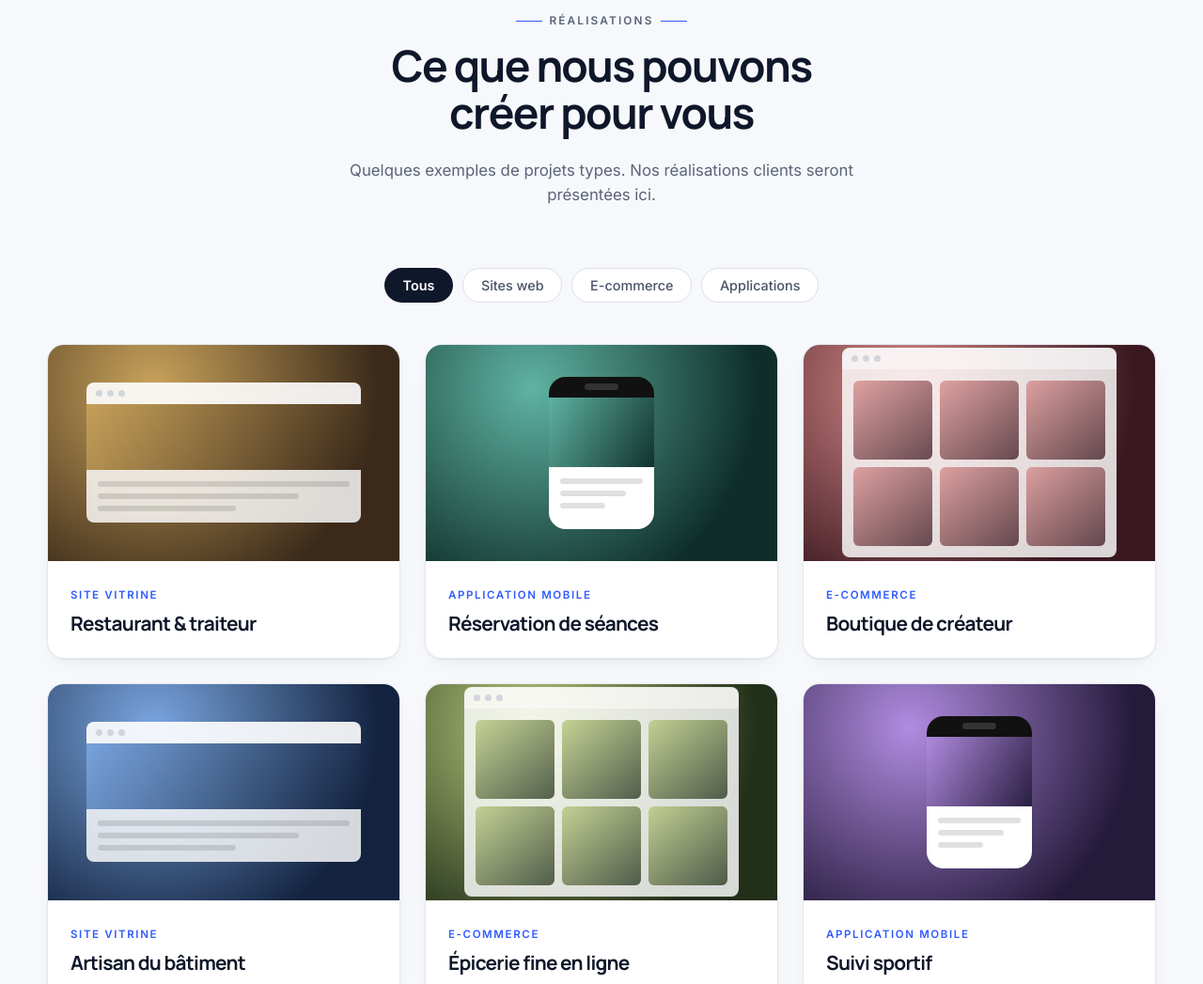
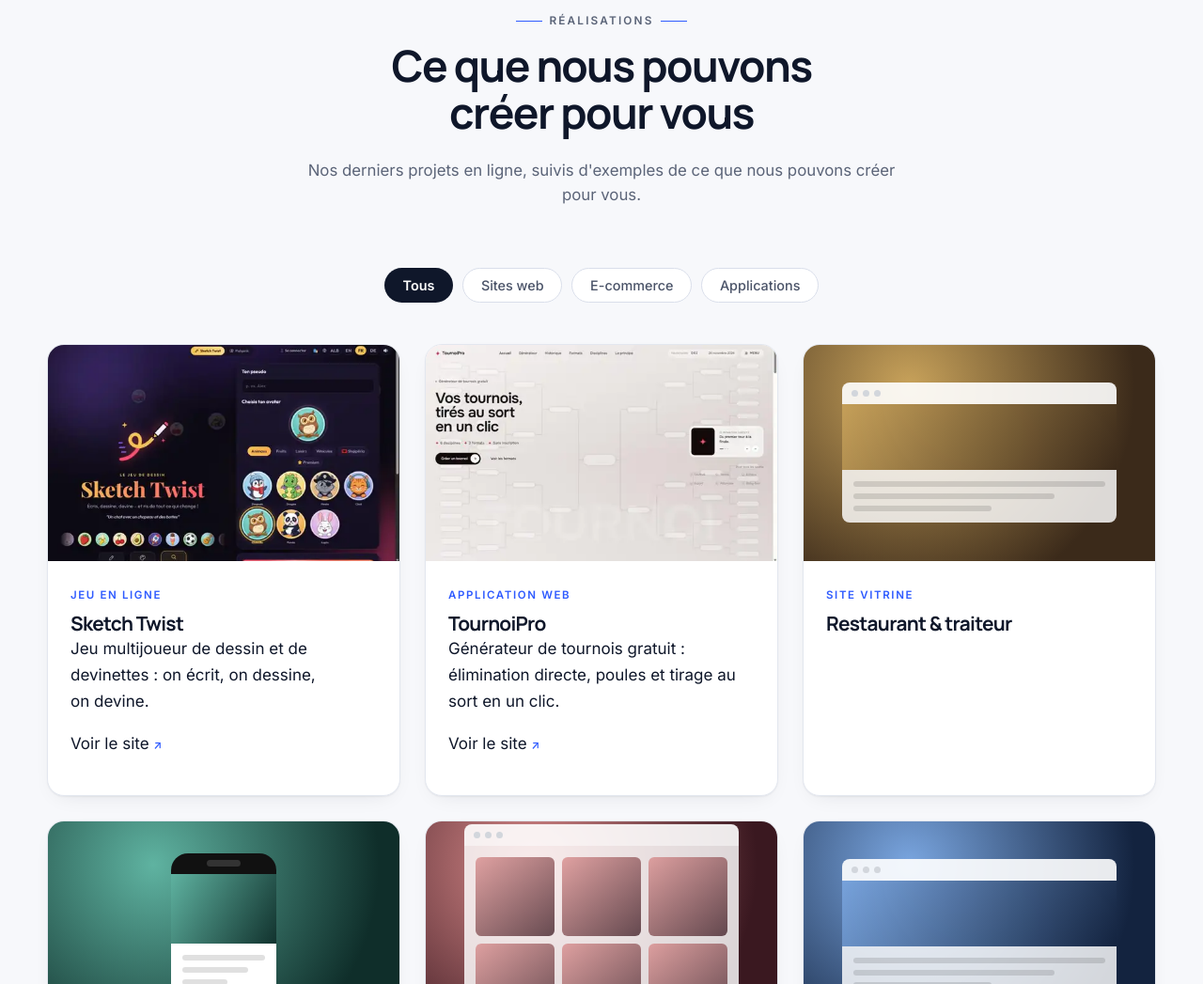
Before and after one commit to Xoni93/elmdesign, a plain HTML site: page index.html in a window 1280 px wide. Shown: the part 2871-3918 px from the top of the page at 94% size. Drawn offline with nearby package versions, Linux system fonts and the light colour scheme.

Commit message:
Réalisations : ajoute Sketch Twist et TournoiPro

```diff
--- a/index.html
+++ b/index.html
@@ -166,7 +166,7 @@
         <div class="section__head reveal">
           <p class="eyebrow">Réalisations</p>
           <h2>Ce que nous pouvons créer pour vous</h2>
-          <p>Quelques exemples de projets types. Nos réalisations clients seront présentées ici.</p>
+          <p>Nos derniers projets en ligne, suivis d'exemples de ce que nous pouvons créer pour vous.</p>
         </div>
         <div class="filters reveal" role="tablist" aria-label="Filtrer les projets">
           <button class="filter is-active" data-filter="all" role="tab" aria-selected="true">Tous</button>
@@ -175,6 +175,28 @@
           <button class="filter" data-filter="app" role="tab" aria-selected="false">Applications</button>
         </div>
         <div class="grid grid--3 projects">
+          <a class="project project--real reveal" data-cat="app" href="https://sketch-twist.com/" target="_blank" rel="noopener">
+            <div class="project__mock project__shot" style="--c1:#f3a35b;--c2:#2a1238">
+              <div class="mock__bar"><i></i><i></i><i></i></div>
+              <img src="assets/projet-sketch.webp" alt="Page d'accueil du jeu Sketch Twist" width="560" height="350" loading="lazy">
+            </div>
+            <div class="project__info">
+              <span>Jeu en ligne</span><h3>Sketch Twist</h3>
+              <p class="project__desc">Jeu multijoueur de dessin et de devinettes : on écrit, on dessine, on devine.</p>
+              <p class="project__visit">Voir le site <span aria-hidden="true">↗</span></p>
+            </div>
+          </a>
+          <a class="project project--real reveal" data-cat="app" href="https://tournoipro.fr/" target="_blank" rel="noopener">
+            <div class="project__mock project__shot" style="--c1:#e9e2dc;--c2:#7a2f2f">
+              <div class="mock__bar"><i></i><i></i><i></i></div>
+              <img src="assets/projet-tournoi.webp" alt="Page d'accueil de TournoiPro" width="560" height="350" loading="lazy">
+            </div>
+            <div class="project__info">
+              <span>Application web</span><h3>TournoiPro</h3>
+              <p class="project__desc">Générateur de tournois gratuit : élimination directe, poules et tirage au sort en un clic.</p>
+              <p class="project__visit">Voir le site <span aria-hidden="true">↗</span></p>
+            </div>
+          </a>
           <article class="project reveal" data-cat="web">
             <div class="project__mock mock--browser" style="--c1:#c9a35b;--c2:#3b2a1a">
               <div class="mock__bar"><i></i><i></i><i></i></div>
```
